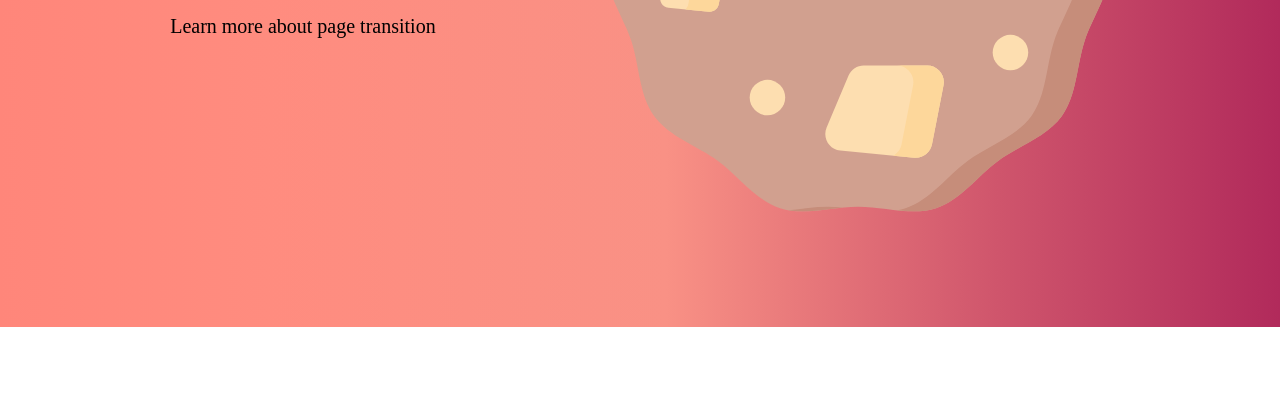
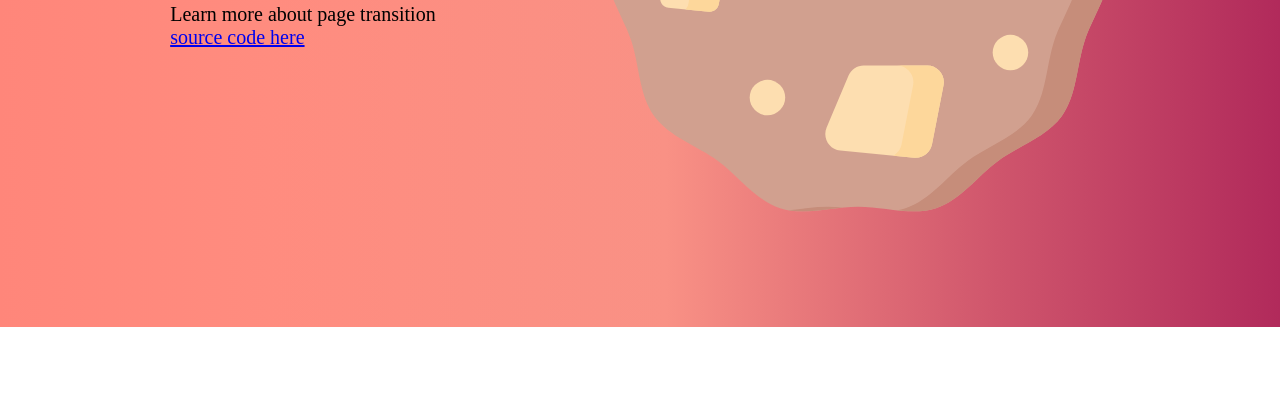
Before and after one commit to chinsun9/smooth-page-transitions, a website with bundled scripts: page about.html in a window 1280 px wide. Shown: the part 393-800 px from the top of the page. Built offline with nearby package versions, Linux system fonts and the light colour scheme.

Commit message:
Add repo url

```diff
--- a/about.html
+++ b/about.html
@@ -13,6 +13,11 @@
           <div class="about-presentation">
             <h1>About Page</h1>
             <p>Learn more about page transition</p>
+            <p>
+              <a href="https://github.com/chinsun9/smooth-page-transitions">
+                source code here</a
+              >
+            </p>
           </div>
           <img src="./images/002-cookies.svg" alt="about" />
         </div>
```
Also changed, not shown: docs/about.html (+1 -1 lines).
